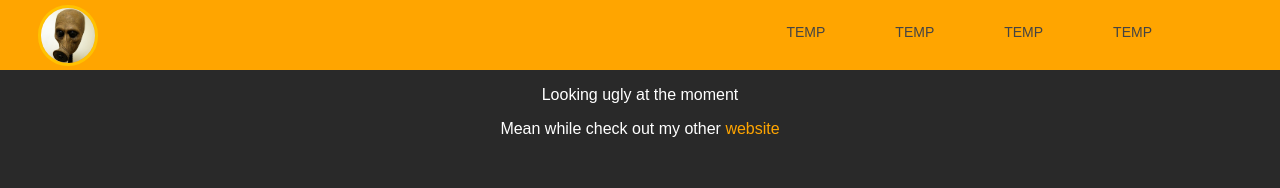
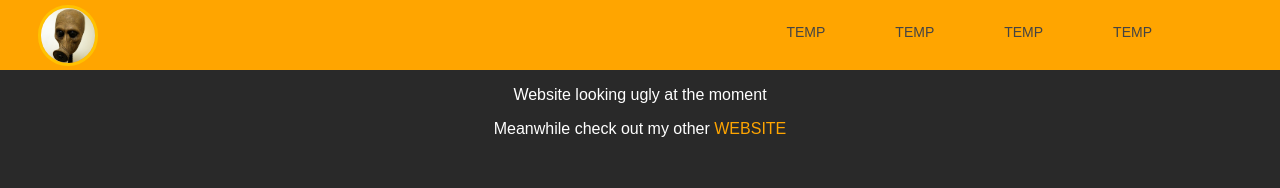
Before and after one commit to Maxhu787/g4o2-react-website, a React (Create React App) app: page / in a window 1280 px wide. Shown: the top 188 px of the page. Built offline with nearby package versions, Linux system fonts and the light colour scheme.

Commit message:
added nav bar

```diff
--- a/package.json
+++ b/package.json
@@ -10,7 +10,7 @@
     "test"
   ],
   "license": "MIT",
-  "verstion": "0.2.4",
+  "verstion": "0.2.6",
   "private": true,
   "dependencies": {
     "@testing-library/jest-dom": "^5.16.4",
--- a/src/App.js
+++ b/src/App.js
@@ -44,8 +44,8 @@ class App extends React.Component {
     return(
       <>
         <Nav></Nav>
-        <p>Looking ugly at the moment</p>
-        <p>Mean while check out my other <a href="https://maxhu787.github.io/g4o2-website/" target="_blank" rel="noopener, noreferrer">website</a></p>
+        <p>Website looking ugly at the moment</p>
+        <p>Meanwhile check out my other <a href="https://maxhu787.github.io/g4o2-website/" target="_blank" rel="noopener, noreferrer">WEBSITE</a></p>
       </>
     )
   }
```
